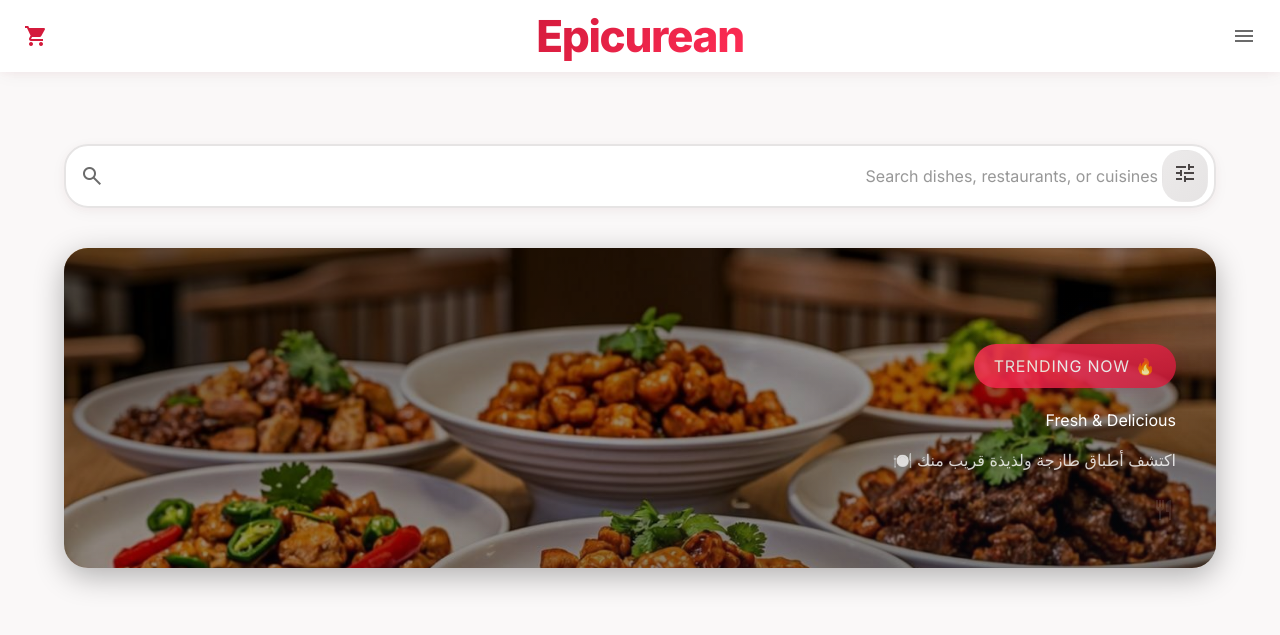
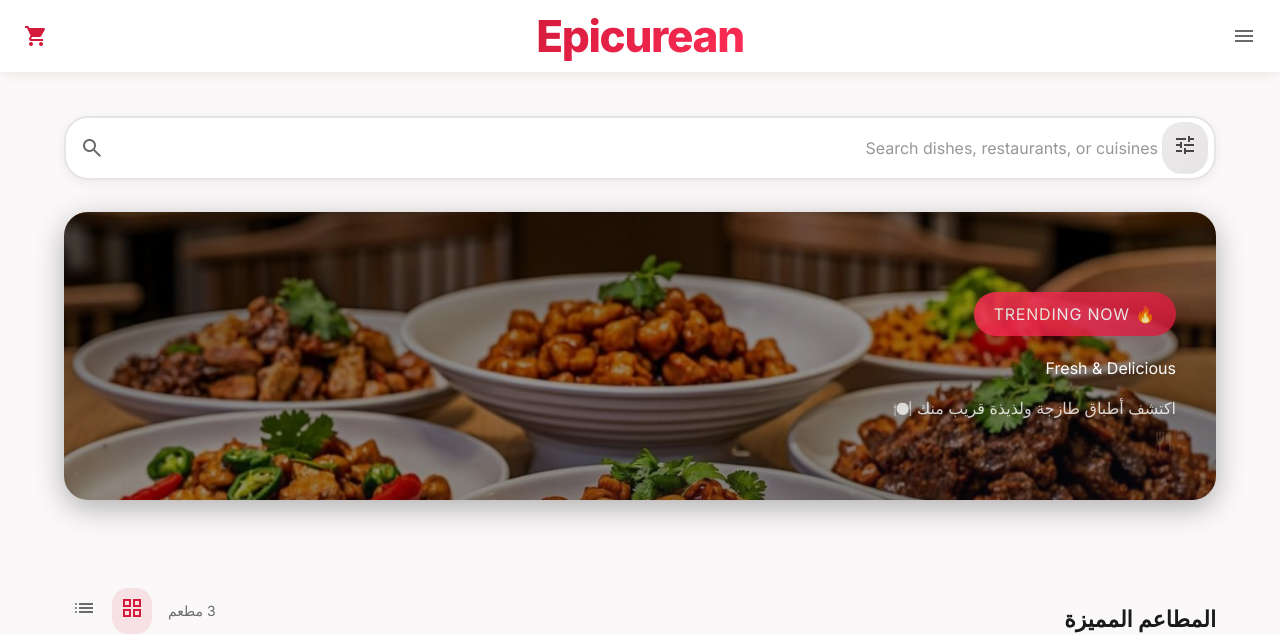
Before and after one commit to zyyaat/epicurean-delivery, a Next.js app: page /search in a window 1280 px wide. Shown: the top 635 px of the page. Built offline with nearby package versions, Linux system fonts and the light colour scheme.

Commit message:
Reduce spacing to balanced amount

```diff
--- a/src/app/search/page.tsx
+++ b/src/app/search/page.tsx
@@ -158,10 +158,10 @@ function SearchContent() {
         onCartClick={() => router.push('/cart')}
       />
 
-      {/* Main Content - Extra top padding for breathing room */}
-      <main className="flex-1 w-full max-w-[1280px] mx-auto px-margin-mobile md:px-margin-desktop pt-8 md:pt-12 pb-24 md:pb-xl flex flex-col gap-8 md:gap-10">
+      {/* Main Content - Balanced spacing */}
+      <main className="flex-1 w-full max-w-[1280px] mx-auto px-margin-mobile md:px-margin-desktop pt-6 md:pt-8 pb-24 md:pb-xl flex flex-col gap-6 md:gap-8">
         {/* Search Section */}
-        <section className="w-full relative mt-4 md:mt-6">
+        <section className="w-full relative mt-2 md:mt-3">
           <SearchBar
             value={searchQuery}
             onSearch={handleSearch}
@@ -291,7 +291,7 @@ function SearchContent() {
 
         {/* Featured Promo Banner - Dark Frosted Glass Design */}
         <section
-          className="w-full rounded-2xl overflow-hidden relative h-72 md:h-80 shadow-[0_8px_30px_0_rgba(0,0,0,0.3)] isolate group cursor-pointer mb-10 md:mb-12"
+          className="w-full rounded-2xl overflow-hidden relative h-64 md:h-72 shadow-[0_8px_30px_0_rgba(0,0,0,0.3)] isolate group cursor-pointer mb-8 md:mb-10"
           onClick={() => router.push('/search?category=trending')}
         >
           {/* Background Image - Full Coverage */}
@@ -342,7 +342,7 @@ function SearchContent() {
         )}
 
         {/* Results Section */}
-        <section className="flex flex-col gap-xl mt-6">
+        <section className="flex flex-col gap-lg mt-4">
           <div className="flex justify-between items-end">
             <h2 className="font-headline-md text-headline-md text-on-background">
               {hasActiveFilters ? 'نتائج البحث' : 'المطاعم المميزة'}
```
